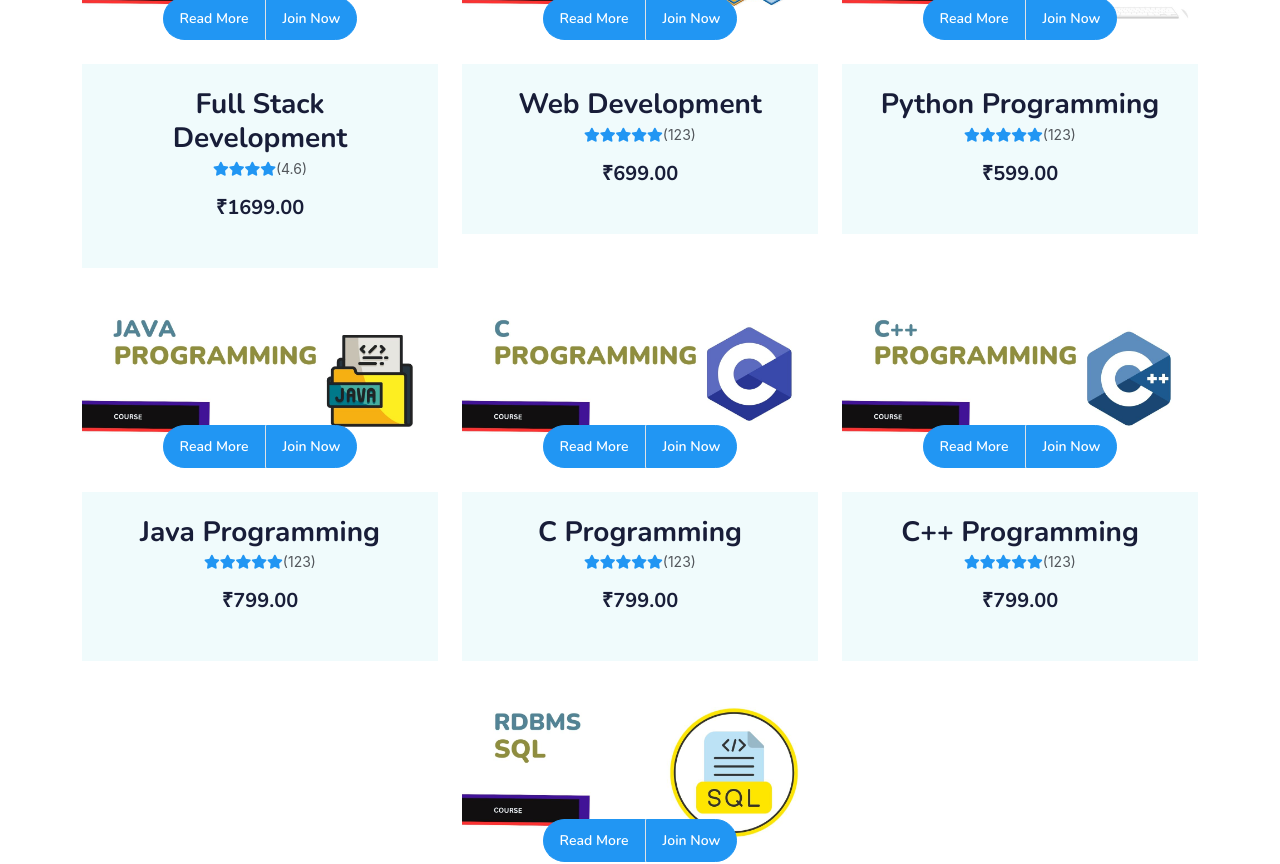
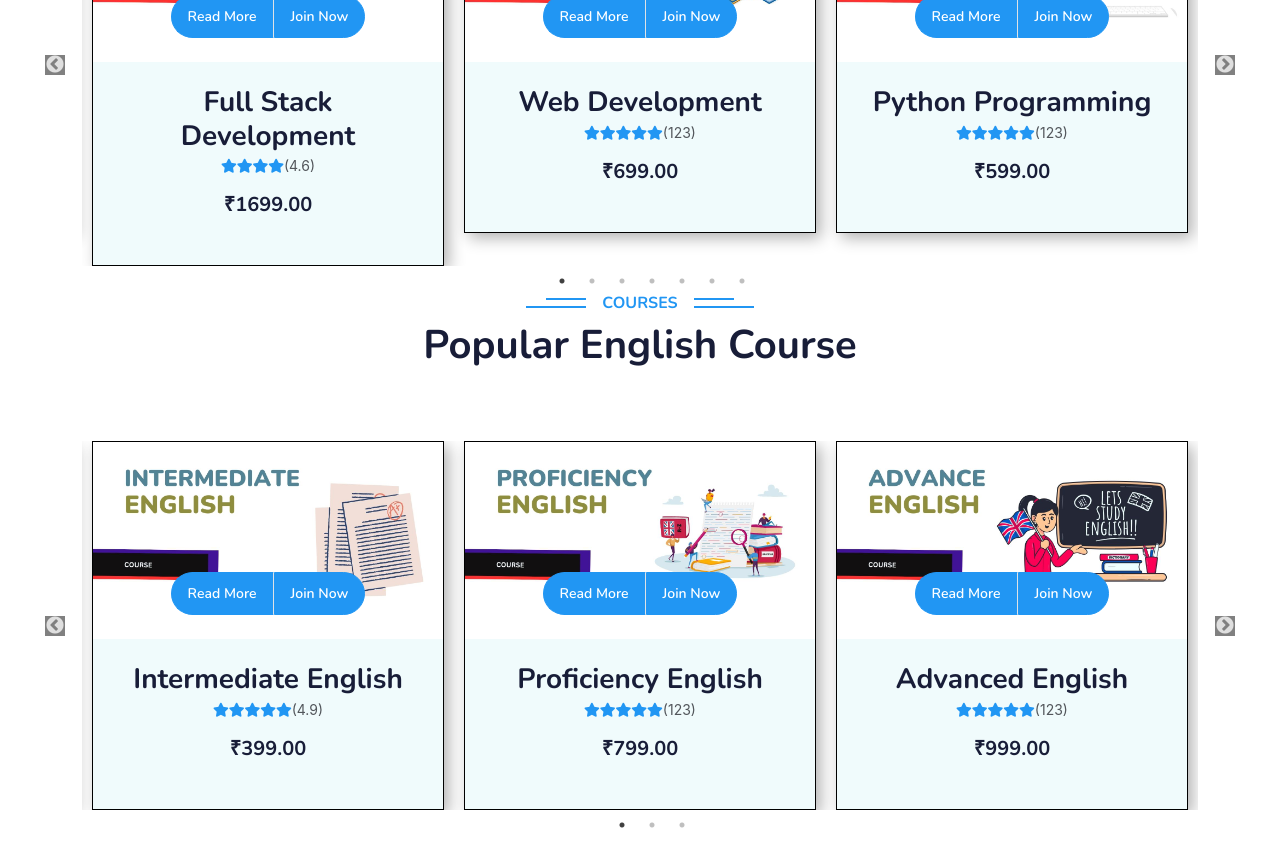
Before and after one commit to reopatel90/qualified-bacche, a React (Create React App) app: page / in a window 1280 px wide. Shown: the part 960-1824 px from the top of the page. Built offline with nearby package versions, Linux system fonts and the light colour scheme.

Commit message:
fixed coursed cards

```diff
--- a/package.json
+++ b/package.json
@@ -10,6 +10,8 @@
     "react-dom": "^18.2.0",
     "react-router-dom": "^6.22.3",
     "react-scripts": "5.0.1",
+    "react-slick": "^0.30.2",
+    "slick-carousel": "^1.8.1",
     "web-vitals": "^2.1.4"
   },
   "scripts": {
--- a/public/css/style.css
+++ b/public/css/style.css
@@ -547,4 +547,14 @@
   }
 
 
+  .course-item.bg-light {
+    border: 1px solid black;
+    box-shadow: 5px 5px 15px rgba(0,0,0,0.3);
+  }
+
+  .course-item {
+    margin: 0 10px;
+  }
+
+
   /* //Faq */
--- a/src/Components/Courses.jsx
+++ b/src/Components/Courses.jsx
@@ -1,13 +1,88 @@
+import React from "react";
+import Slider from "react-slick";
+import "slick-carousel/slick/slick.css";
+import "slick-carousel/slick/slick-theme.css";
 const Courses = () => {
+    const settings = {
+        dots: true,
+        infinite: true,
+        speed: 500,
+        slidesToShow: 3,
+        slidesToScroll: 1,
+        nextArrow: <SampleNextArrow />,
+        prevArrow: <SamplePrevArrow />,
+        // slidesToShow: 3,
+        // slidesToScroll: 1,
+        className: "center",
+        centerMode: false,
+        infinite: true,
+        centerPadding: "60px",
+        swipeToSlide: true,
+        afterChange: function(index) {
+            console.log(
+            `Slider Changed to: ${index + 1}, background: #222; color: #bada55`
+            );
+        },
+        responsive: [
+            {
+                breakpoint: 1024,
+                settings: {
+                    slidesToShow: 3,
+                    slidesToScroll: 3,
+                    infinite: true,
+                    dots: true
+                }
+            },
+            {
+                breakpoint: 600,
+                settings: {
+                    slidesToShow: 2,
+                    slidesToScroll: 2,
+                    initialSlide: 2
+                }
+            },
+            {
+                breakpoint: 480,
+                settings: {
+                    slidesToShow: 1,
+                    slidesToScroll: 1
+                }
+            }
+        ]
+    };
+    function SampleNextArrow(props) {
+        const { className, style, onClick } = props;
+        return (
+          <div
+            className={className}
+            style={{ ...style, display: "block", background: "grey" }}
+            onClick={onClick}
+          />
+        );
+      }
+
+      function SamplePrevArrow(props) {
+        const { className, style, onClick } = props;
+        return (
+          <div
+            className={className}
+            style={{ ...style, display: "block", background: "grey" }}
+            onClick={onClick}
+          />
+        );
+      }
     return <>
+
         <div class="container-xxl py-5">
             <div class="container">
                 <div class="text-center wow fadeInUp" data-wow-delay="0.1s">
                     <h6 class="section-title bg-white text-center text-primary px-3">Courses</h6>
                     <h1 class="mb-5">Popular Tech Course</h1>
                 </div>
+
                 <div class="row g-4 justify-content-center">
-                    <div class="col-lg-4 col-md-6 wow fadeInUp" data-wow-delay="0.1s">
+                <Slider {...settings}>
+                    <div class="col-lg-4 col-md-6  wow fadeInUp" data-wow-delay="0.1s">
                         <div class="course-item bg-light">
                             <div class="position-relative overflow-hidden">
                                 <img class="img-fluid" src="img/Web.jpg" alt="" />
@@ -29,11 +104,7 @@ const Courses = () => {
 
                                 <h5 class="mb-4">₹1699.00</h5>
                             </div>
-                            {/* <div class="d-flex border-top">
-                                <small class="flex-fill text-center border-end py-2"><i class="fa fa-user-tie text-primary me-2"></i>Gajendra Sharma</small>
-                                <small class="flex-fill text-center border-end py-2"><i class="fa fa-clock text-primary me-2">6 months</i></small>
-                                <small class="flex-fill text-center py-2"><i class="fa fa-user text-primary me-2"></i>Alternate</small>
-                            </div> */}
+
                         </div>
                     </div>
 
@@ -58,11 +129,7 @@ const Courses = () => {
                                 </div>
                                 <h5 class="mb-4">₹699.00</h5>
                             </div>
-                            {/* <div class="d-flex border-top">
-                                <small class="flex-fill text-center border-end py-2"><i class="fa fa-user-tie text-primary me-2"></i>John Doe</small>
-                                <small class="flex-fill text-center border-end py-2"><i class="fa fa-clock text-primary me-2"></i>1.49 Hrs</small>
-                                <small class="flex-fill text-center py-2"><i class="fa fa-user text-primary me-2"></i>30 Students</small>
-                            </div> */}
+
                         </div>
                     </div>
 
@@ -87,11 +154,7 @@ const Courses = () => {
                                 </div>
                                 <h5 class="mb-4">₹599.00</h5>
                             </div>
-                            {/* <div class="d-flex border-top">
-                                <small class="flex-fill text-center border-end py-2"><i class="fa fa-user-tie text-primary me-2"></i>John Doe</small>
-                                <small class="flex-fill text-center border-end py-2"><i class="fa fa-clock text-primary me-2"></i>1.49 Hrs</small>
-                                <small class="flex-fill text-center py-2"><i class="fa fa-user text-primary me-2"></i>30 Students</small>
-                            </div> */}
+
                         </div>
                     </div>
                     <div class="col-lg-4 col-md-6 wow fadeInUp" data-wow-delay="0.5s">
@@ -115,11 +178,7 @@ const Courses = () => {
                                 </div>
                                 <h5 class="mb-4">₹799.00</h5>
                             </div>
-                            {/* <div class="d-flex border-top">
-                                <small class="flex-fill text-center border-end py-2"><i class="fa fa-user-tie text-primary me-2"></i>John Doe</small>
-                                <small class="flex-fill text-center border-end py-2"><i class="fa fa-clock text-primary me-2"></i>1.49 Hrs</small>
-                                <small class="flex-fill text-center py-2"><i class="fa fa-user text-primary me-2"></i>30 Students</small>
-                            </div> */}
+
                         </div>
                     </div>
                     <div class="col-lg-4 col-md-6 wow fadeInUp" data-wow-delay="0.5s">
@@ -143,11 +202,7 @@ const Courses = () => {
                                 </div>
                                 <h5 class="mb-4">₹799.00</h5>
                             </div>
-                            {/* <div class="d-flex border-top">
-                                <small class="flex-fill text-center border-end py-2"><i class="fa fa-user-tie text-primary me-2"></i>John Doe</small>
-                                <small class="flex-fill text-center border-end py-2"><i class="fa fa-clock text-primary me-2"></i>1.49 Hrs</small>
-                                <small class="flex-fill text-center py-2"><i class="fa fa-user text-primary me-2"></i>30 Students</small>
-                            </div> */}
+
                         </div>
                     </div>
 
@@ -172,11 +227,7 @@ const Courses = () => {
                                 </div>
                                 <h5 class="mb-4">₹799.00</h5>
                             </div>
-                            {/* <div class="d-flex border-top">
-                                <small class="flex-fill text-center border-end py-2"><i class="fa fa-user-tie text-primary me-2"></i>John Doe</small>
-                                <small class="flex-fill text-center border-end py-2"><i class="fa fa-clock text-primary me-2"></i>1.49 Hrs</small>
-                                <small class="flex-fill text-center py-2"><i class="fa fa-user text-primary me-2"></i>30 Students</small>
-                            </div> */}
+
                         </div>
                     </div>
 
@@ -201,20 +252,18 @@ const Courses = () => {
                                 </div>
                                 <h5 class="mb-4">₹599.00</h5>
                             </div>
-                            {/* <div class="d-flex border-top">
-                                <small class="flex-fill text-center border-end py-2"><i class="fa fa-user-tie text-primary me-2"></i>John Doe</small>
-                                <small class="flex-fill text-center border-end py-2"><i class="fa fa-clock text-primary me-2"></i>1.49 Hrs</small>
-                                <small class="flex-fill text-center py-2"><i class="fa fa-user text-primary me-2"></i>30 Students</small>
-                            </div> */}
+
                         </div>
                     </div>
+                    </Slider>
+
 
                     <div class="text-center wow fadeInUp" data-wow-delay="0.1s">
-                    <h6 class="section-title bg-white text-center text-primary px-3">Courses</h6>
-                    <h1 class="mb-5">Popular English Course</h1>
-                </div>
+                        <h6 class="section-title bg-white text-center text-primary px-3">Courses</h6>
+                        <h1 class="mb-5">Popular English Course</h1>
+                    </div>
 
-
+                    <Slider {...settings}>
                     <div class="col-lg-4 col-md-6 wow fadeInUp" data-wow-delay="0.3s">
                         <div class="course-item bg-light">
                             <div class="position-relative overflow-hidden">
@@ -236,11 +285,7 @@ const Courses = () => {
                                 </div>
                                 <h5 class="mb-4">₹399.00</h5>
                             </div>
-                            {/* <div class="d-flex border-top">
-                                <small class="flex-fill text-center border-end py-2"><i class="fa fa-user-tie text-primary me-2"></i>John Doe</small>
-                                <small class="flex-fill text-center border-end py-2"><i class="fa fa-clock text-primary me-2"></i>1.49 Hrs</small>
-                                <small class="flex-fill text-center py-2"><i class="fa fa-user text-primary me-2"></i>30 Students</small>
-                            </div> */}
+
                         </div>
                     </div>
 
@@ -266,11 +311,7 @@ const Courses = () => {
                                 </div>
                                 <h5 class="mb-4" >₹799.00 </h5>
                             </div>
-                            {/* <div class="d-flex border-top">
-                                <small class="flex-fill text-center border-end py-2"><i class="fa fa-user-tie text-primary me-2"></i>John Doe</small>
-                                <small class="flex-fill text-center border-end py-2"><i class="fa fa-clock text-primary me-2"></i>1.49 Hrs</small>
-                                <small class="flex-fill text-center py-2"><i class="fa fa-user text-primary me-2"></i>30 Students</small>
-                            </div> */}
+
                         </div>
                     </div>
 
@@ -295,18 +336,16 @@ const Courses = () => {
                                 </div>
                                 <h5 class="mb-4">₹999.00</h5>
                             </div>
-                            {/* <div class="d-flex border-top">
-                                <small class="flex-fill text-center border-end py-2"><i class="fa fa-user-tie text-primary me-2"></i>John Doe</small>
-                                <small class="flex-fill text-center border-end py-2"><i class="fa fa-clock text-primary me-2"></i>1.49 Hrs</small>
-                                <small class="flex-fill text-center py-2"><i class="fa fa-user text-primary me-2"></i>30 Students</small>
-                            </div> */}
+
                         </div>
                     </div>
+                    </Slider>
 
 
                 </div>
-            </div>
         </div>
+    </div >
+
 
 
     </>
```
Also changed, not shown: 1 other file (tests, documents, lock files or other folders).
